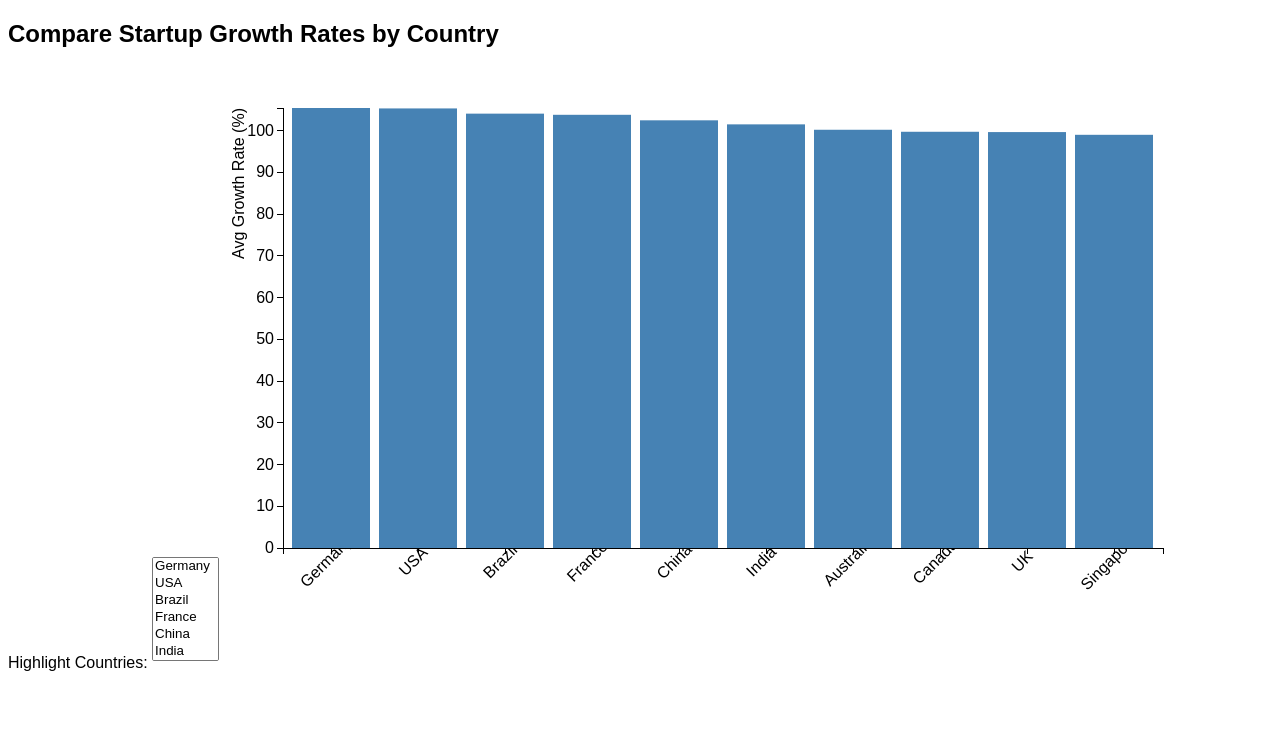
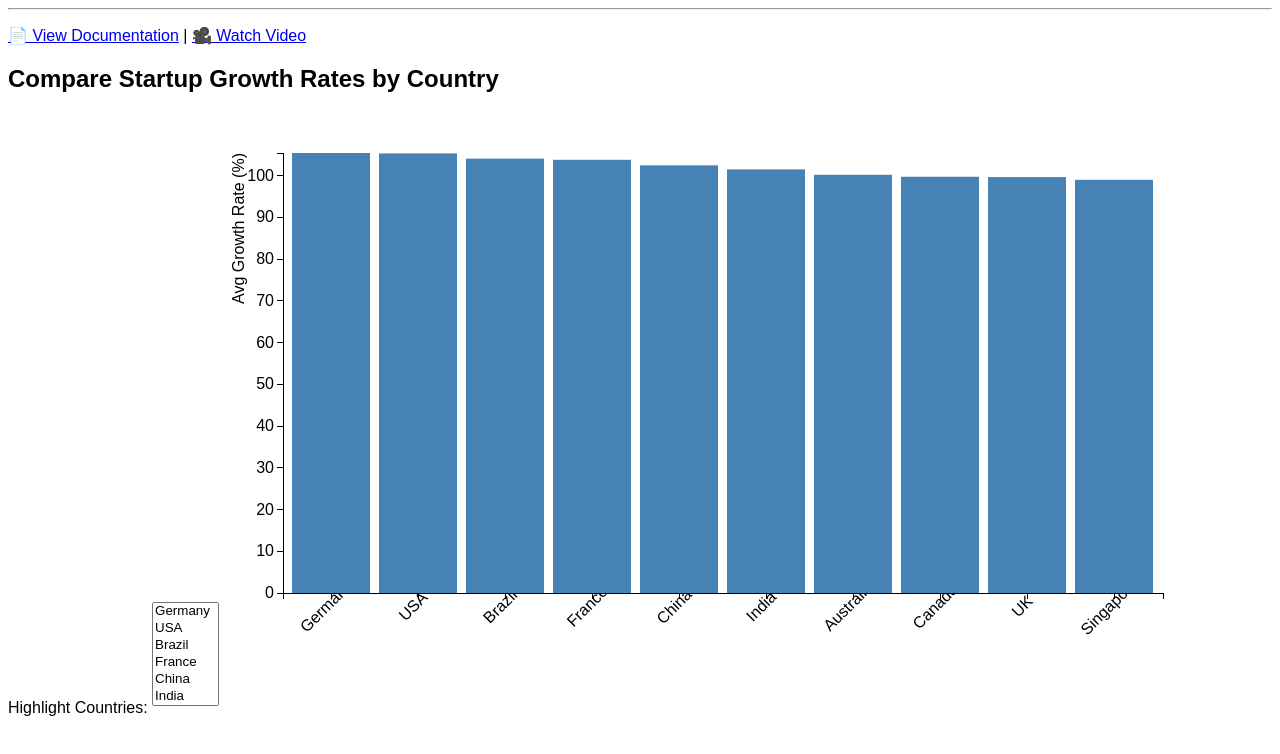
Before and after one commit to InvicTawab/growth-visualization, a plain HTML site: page index.html in a window 1280 px wide. Drawn offline with nearby package versions, Linux system fonts and the light colour scheme; files whose address does not match are found by name.

Commit message:
Update index.html

```diff
--- a/index.html
+++ b/index.html
@@ -1,4 +1,8 @@
-
+<hr>
+<p>
+  <a href="documentation.html">📄 View Documentation</a> |
+  <a href="https://youtu.be/YOUR_VIDEO_ID" target="_blank">🎥 Watch Video</a>
+</p>
 <!DOCTYPE html>
 <html>
 <head>
```
